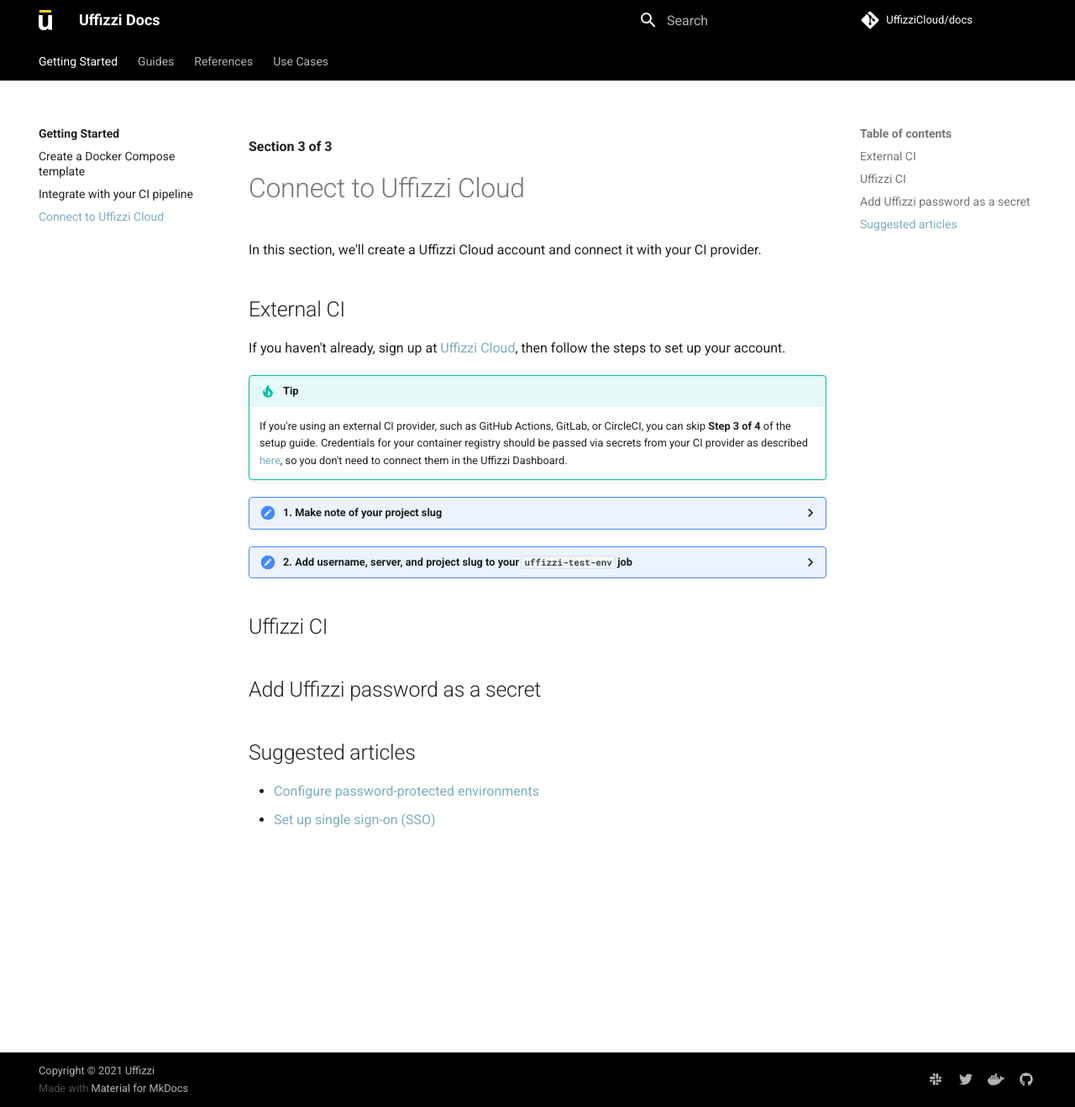
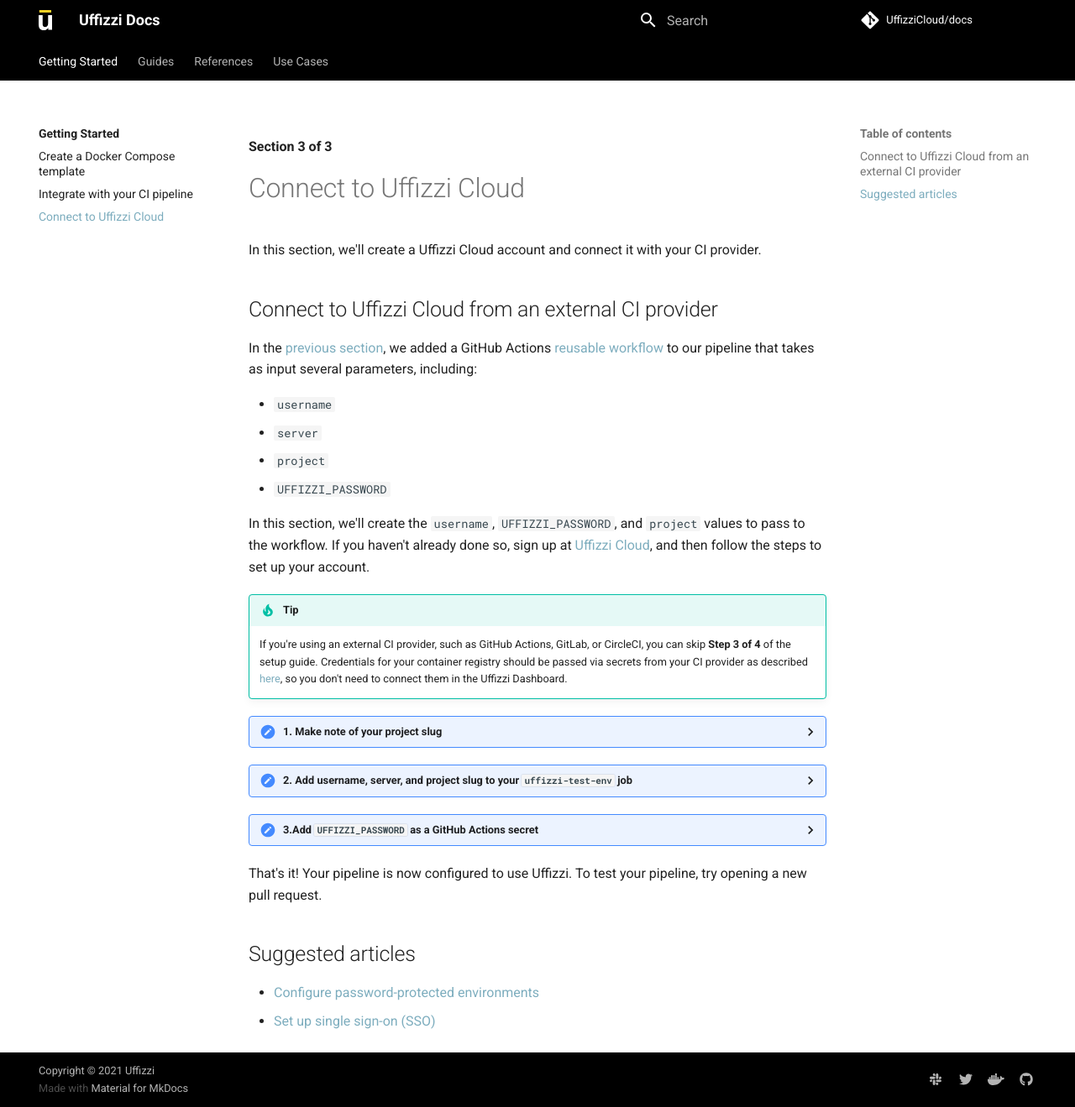
Before and after one commit to UffizziCloud/docs, an MkDocs documentation site: the page built from docs/connect-to-uffizzi-cloud.md, in a window 1280 px wide and 1319 px high. Shown: the whole window at 84% size. Built offline with MkDocs 1.6.1 and Material for MkDocs 9.7.7, drawn with Linux system fonts in a browser that asks for light colours; comment, search, counter and statistics services are not loaded.

Commit message:
detail to section 3 getting started

````diff
--- a/docs/connect-to-uffizzi-cloud.md
+++ b/docs/connect-to-uffizzi-cloud.md
@@ -4,15 +4,22 @@
 In this section, we'll create a Uffizzi Cloud account and connect it with your CI provider.
 
 
-## External CI
+## Connect to Uffizzi Cloud from an external CI provider
 
-If you haven't already, sign up at [Uffizzi Cloud](https://app.uffizzi.com/sign_up), then follow the steps to set up your account.
+In the [previous section](integrate-with-ci.md), we added a GitHub Actions [reusable workflow](https://github.com/UffizziCloud/preview-action/blob/master/.github/workflows/reusable.yaml) to our pipeline that takes as input several parameters, including:
+
+  * `username`
+  * `server`
+  * `project`
+  * `UFFIZZI_PASSWORD`
+
+In this section, we'll create the `username`, `UFFIZZI_PASSWORD`, and `project` values to pass to the workflow. If you haven't already done so, sign up at [Uffizzi Cloud](https://app.uffizzi.com/sign_up), and then follow the steps to set up your account.
 
 !!! tip
     If you're using an external CI provider, such as GitHub Actions, GitLab, or CircleCI, you can skip **Step 3 of 4** of the setup guide. Credentials for your container registry should be passed via secrets from your CI provider as described [here](docker-compose-template.md#secrets), so you don't need to connect them in the Uffizzi Dashboard.
 
 <details><summary>1. Make note of your project slug</summary>
-<p>Make note of the project slug when creating your project. You will need it to set the <code>project</code> parameter of the <code>uffizzi-test-env</code> job of your pipeline that we configured in the <a href="../integrate-with-ci#reusable-workflow">previous section</a>. This can be seen highlighted in the image below. A project slug is unique, URL-compatible ID used to uniquely identify your project. You can also find the project slug on the Project Settings page, as shown in the second image below.
+<p>Make note of the project slug when creating your project. You will need it to set the <code>project</code> parameter of the <code>uffizzi-test-env</code> job of your pipeline that we configured in the <a href="../integrate-with-ci#reusable-workflow">previous section</a>. A project slug is URL-compatible ID used to uniquely identify your project. This can be seen highlighted in the image below. You can also find the project slug on the Project Settings page, as shown in the second image below.
 </p>
 <img src="../../assets/images/project-slug.png">
 <hr>
@@ -20,15 +27,55 @@
 </details>
 
 <details><summary>2. Add username, server, and project slug to your <code>uffizzi-test-env</code> job</summary>
-<p>As described in the <a href="../integrate-with-ci#reusable-workflow">previous section</a>
+<p>Back in GitHub Actions, input your Uffizzi <code>username</code> (i.e. email address), <code>server</code> (https://app.uffizzi.com), and <code>project</code> slug values into the <code>uffizzi-test-env</code> job, as highlighted below:
+
+    ``` yaml title=".github/workflows/ci.yml" hl_lines="14 15 16"
+    name: Build images and deploy with Uffizzi
+
+      [...]
+
+      # Create, update, and delete test environments with Uffizzi
+      uffizzi-test-env:
+        name: Use Remote Workflow to Preview on Uffizzi
+        needs: render-compose-file
+        uses: UffizziCloud/preview-action/.github/workflows/reusable.yaml@reusable-workflow
+        if: github.event_name == 'pull_request'
+        with:
+          compose-file-cache-key: ${{ needs.render-compose-file.outputs.compose-file-cache-key }}
+          compose-file-cache-path: docker-compose.rendered.yml
+          username: foo@example.com
+          server: https://app.uffizzi.com
+          project: app-9djwj8
+        secrets:
+          password: ${{ secrets.UFFIZZI_PASSWORD }}
+        permissions:
+          contents: read
+          pull-requests: write
+    ```
 </p>
 <img src="../../assets/images/project-slug.png">
 </details>
 
-## Uffizzi CI
+<details><summary>3.Add <code>UFFIZZI_PASSWORD</code> as a GitHub Actions secret</summary>
+<p>In GitHub, navigate to your repository, then select <b>Settings</b> > <b>Secrets</b> > <b>Actions</b> > <b>New repository secret</b>.</p>
 
+<img src="../../assets/images/github-actions-secrets.png">
+<hr>
+<p>For the name, enter <code>UFFIZZI_PASSWORD</code>. For the value, enter your Uffizzi account password. Then select <b>Add secret</b>. After your secret is added here, you can update or remove it, but you will not be able to view the plaintext again within GitHub.
 
-## Add Uffizzi password as a secret
+<img src="../../assets/images/github-add-secret.png">
+<hr>
+<p>Once your secret has been added, you should see it stored as a new repository secret.</p>
+<img src="../../assets/images/github-repository-secrets.png">
+<hr>
+<p><code>UFFIZZI_PASSWORD</code> is now available to the reusable workflow via:</p>
+```
+    secrets:
+      password: ${{ secrets.UFFIZZI_PASSWORD }}
+```
+</details>
+
+That's it! Your pipeline is now configured to use Uffizzi. To test your pipeline, try opening a new pull request.
 
 
 ## Suggested articles
````
Also changed, not shown: docs/assets/images/github-actions-secrets.png (added), docs/assets/images/github-add-secret.png (added), docs/assets/images/github-repository-secrets.png (added).
